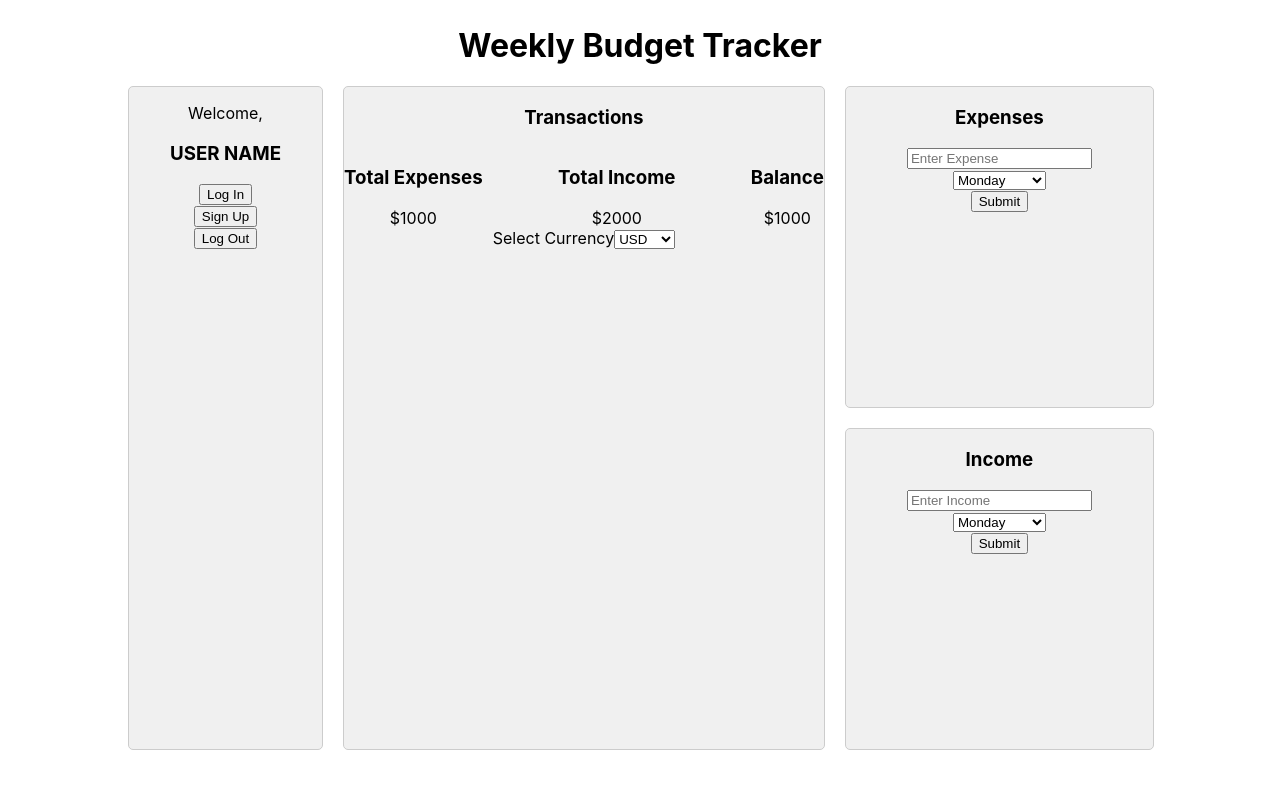
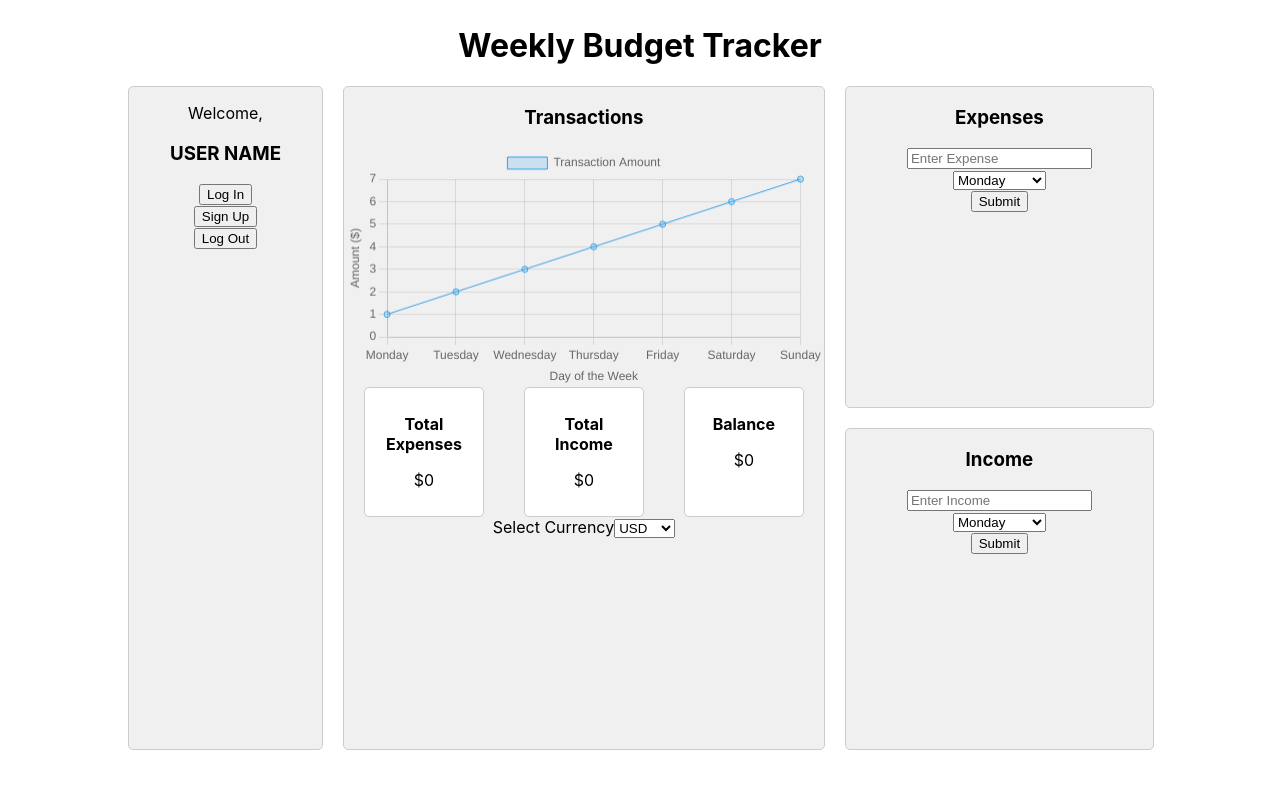
Before and after one commit to AmitGarine/budget-tracker-final, a React (Create React App) app in the folder frontend/: page / in a window 1280 px wide. Shown: the top 788 px of the page. Built offline with nearby package versions, Linux system fonts and the light colour scheme.

Commit message:
Add chart to transactioncomponent

```diff
--- a/frontend/src/App.css
+++ b/frontend/src/App.css
@@ -55,3 +55,18 @@
   justify-content: space-between;
 
 }
+
+.TransactionBox {
+  width: 30%;
+  padding: 10px;
+  border: 1px solid #ccc;
+  border-radius: 5px;
+  background-color: white;
+  text-align: center;
+  margin-right: 20px;
+  margin-left: 20px;
+}
+
+.TransactionBox h3 {
+  font-size: 16px;
+}
--- a/frontend/src/TransactionsComponent.js
+++ b/frontend/src/TransactionsComponent.js
@@ -1,32 +1,207 @@
+// import React, { Component, useEffect, useRef } from 'react';
+// import Chart from 'chart.js/auto';
+
+// import './App.css';
+
+// class TransactionsComponent extends React.Component {
+//     constructor(props) {
+//         super(props);
+//         this.chartRef = React.createRef();
+//         this.chart = null; // Store reference to the chart instance
+
+//     }
+
+//     componentDidMount() {
+//         this.buildChart();
+//     }
+
+//     componentWillUnmount() {
+//         if (this.chart) {
+//             this.chart.destroy(); // Destroy the chart instance when the component unmounts
+//         }
+//     }
+
+//     buildChart() {
+//         const ctx = this.chartRef.current.getContext('2d');
+//         if (this.chart) {
+//             this.chart.destroy(); // Destroy previous chart instance if exists
+//         }
+//         new Chart(ctx, {
+//             type: 'line',
+//             data: {
+//                 labels: ['Monday', 'Tuesday', 'Wednesday', 'Thursday', 'Friday', 'Saturday', 'Sunday'],
+//                 datasets: [{
+//                     label: 'Transaction Amount',
+//                     data: [1, 2, 3, 4, 5, 6, 7],
+//                     backgroundColor: 'rgba(54, 162, 235, 0.2)',
+//                     borderColor: 'rgba(54, 162, 235, 1)',
+//                     borderWidth: 1
+//                 }]
+//             },
+//             options: {
+//                 scales: {
+//                     y: {
+//                         beginAtZero: true,
+//                         title: {
+//                             display: true,
+//                             text: 'Amount ($)'
+//                         }
+//                     },
+//                     x: {
+//                         title: {
+//                             display: true,
+//                             text: 'Day of the Week'
+//                         }
+//                     }
+//                 }
+//             }
+//         });
+//     }
+
+//     render() {
+//         return (
+//             <div>
+//                 <h3>Transactions</h3>
+//                 <div>
+//                     <canvas ref={this.chartRef} width='400' height='200'></canvas>
+//                 </div>
+
+//                 <div className="TransactionsTotalsContainer">
+//                     <div className="TransactionBox">
+//                         <h3>Total Expenses</h3>
+//                         <div>
+//                             <p id='TotalExpenses'>
+//                                 $0
+//                             </p>
+//                         </div>
+//                     </div>
+//                     <div className="TransactionBox">
+//                         <h3>Total Income</h3>
+//                         <div>
+//                             <p id='TotalIncome'>
+//                                 $0
+//                             </p>
+//                         </div>
+//                     </div>
+//                     <div className="TransactionBox">
+//                         <h3>Balance</h3>
+//                         <div>
+//                             <p id='Balance'>
+//                                 $0
+//                             </p>
+//                         </div> {/* Replace this with your dynamic data */}
+//                     </div>
+//                 </div>
+
+//                 <div>
+//                     Select Currency
+//                     <select>
+//                         <option value='USD'>USD</option>
+//                         <option value='Euro'>Euro</option>
+//                         <option value='Pound'>Pound</option>
+//                         <option value='Yen'>Yen</option>
+//                     </select>
+//                 </div>
+//             </div>
+//         )
+//     }
+
+// }
+
+// export default TransactionsComponent;
+
 import React from 'react';
+import Chart from 'chart.js/auto';
 import './App.css';
 
 class TransactionsComponent extends React.Component {
+    constructor(props) {
+        super(props);
+        this.chartRef = React.createRef();
+        this.chart = null; // Store reference to the chart instance
+    }
+
+    componentDidMount() {
+        this.buildChart();
+    }
+
+    componentWillUnmount() {
+        if (this.chart) {
+            this.chart.destroy(); // Destroy the chart instance when the component unmounts
+        }
+    }
+
+    buildChart() {
+        const ctx = this.chartRef.current.getContext('2d');
+        if (this.chart) {
+            this.chart.destroy(); // Destroy previous chart instance if exists
+        }
+        this.chart = new Chart(ctx, {
+            type: 'line',
+            data: {
+                labels: ['Monday', 'Tuesday', 'Wednesday', 'Thursday', 'Friday', 'Saturday', 'Sunday'],
+                datasets: [{
+                    label: 'Transaction Amount',
+                    data: [1, 2, 3, 4, 5, 6, 7],
+                    backgroundColor: 'rgba(54, 162, 235, 0.2)',
+                    borderColor: 'rgba(54, 162, 235, 1)',
+                    borderWidth: 1
+                }]
+            },
+            options: {
+                scales: {
+                    y: {
+                        beginAtZero: true,
+                        title: {
+                            display: true,
+                            text: 'Amount ($)'
+                        }
+                    },
+                    x: {
+                        title: {
+                            display: true,
+                            text: 'Day of the Week'
+                        }
+                    }
+                }
+            }
+        });
+    }
+
     render() {
         return (
             <div>
                 <h3>Transactions</h3>
                 <div>
-                    {/* Chart */}
-
+                    <canvas ref={this.chartRef} width='400' height='200'></canvas>
                 </div>
 
                 <div className="TransactionsTotalsContainer">
-                    <div className="Box">
+                    <div className="TransactionBox">
                         <h3>Total Expenses</h3>
-                        <div>$1000</div> {/* Replace this with your dynamic data */}
+                        <div>
+                            <p id='TotalExpenses'>
+                                $0
+                            </p>
+                        </div>
                     </div>
-                    <div className="Box">
+                    <div className="TransactionBox">
                         <h3>Total Income</h3>
-                        <div>$2000</div> {/* Replace this with your dynamic data */}
+                        <div>
+                            <p id='TotalIncome'>
+                                $0
+                            </p>
+                        </div>
                     </div>
-                    <div className="Box">
+                    <div className="TransactionBox">
                         <h3>Balance</h3>
-                        <div>$1000</div> {/* Replace this with your dynamic data */}
+                        <div>
+                            <p id='Balance'>
+                                $0
+                            </p>
+                        </div> {/* Replace this with your dynamic data */}
                     </div>
                 </div>
-
-
 
                 <div>
                     Select Currency
@@ -37,11 +212,9 @@ class TransactionsComponent extends React.Component {
                         <option value='Yen'>Yen</option>
                     </select>
                 </div>
-
             </div>
         )
     }
-
 }
 
 export default TransactionsComponent;
```
